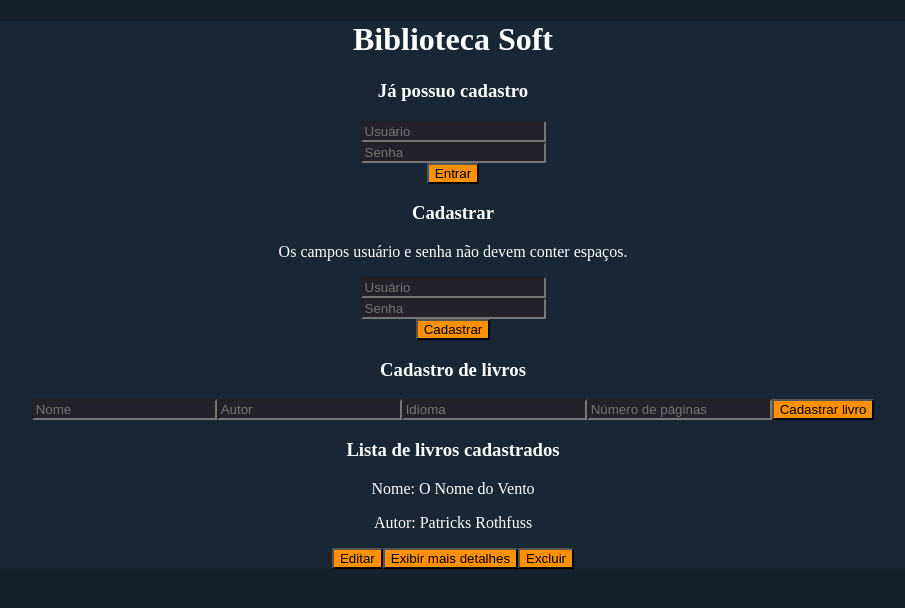
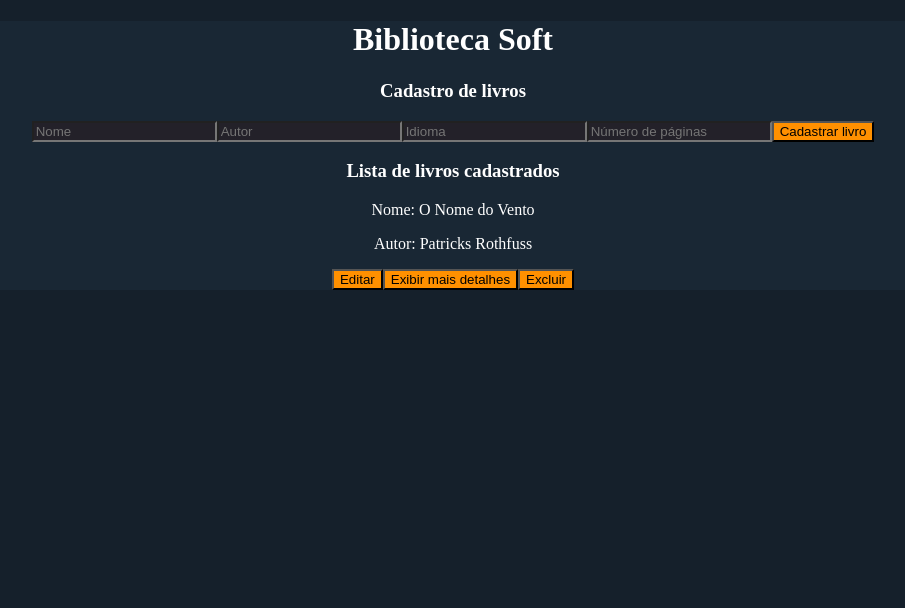
Before and after one commit to arthur-cunha11/soft-library, a React (Create React App) app: page / in a window 1280 px wide. Shown: the top 608 px of the page, without its empty margins (187-1092 px from the left). Built offline with nearby package versions, Linux system fonts and the light colour scheme; data requests are answered from the project's data file.

Commit message:
start using redux hooks

```diff
--- a/src/App.tsx
+++ b/src/App.tsx
@@ -2,19 +2,19 @@ import React from "react";
 import Login from "./components/Forms/UserForm/Login";
 import UserRegister from "./components/Forms/UserForm/Register";
 import BookList from "./components/BookList";
-import { connect } from "react-redux";
+import { useSelector } from "react-redux";
 import { Container, Title, Wrapper } from "./components/index";
 
-interface IProps {
-  isLoginPage?: boolean;
-  isBookListPage?: boolean;
-}
+const App: React.FC = () => {
+  const isLoginPage = useSelector((state: any) => state.reducer.isLoginPage);
+  const isBookListPage = useSelector(
+    (state: any) => state.reducer.isBookListPage
+  );
 
-const App: React.FC<IProps> = ({ isLoginPage, isBookListPage }) => {
   return (
     <Container>
       <Title>Biblioteca Soft</Title>
-      {isLoginPage && (
+      {!isLoginPage && (
         <Wrapper>
           <Login />
           <UserRegister />
@@ -25,9 +25,4 @@ const App: React.FC<IProps> = ({ isLoginPage, isBookListPage }) => {
   );
 };
 
-const mapStateToProps = (state: any) => ({
-  isLoginPage: state.reducer.isLoginPage,
-  isBookListPage: state.reducer.isBookListPage,
-});
-
-export default connect(mapStateToProps)(App);
+export default App;
--- a/src/components/BookList/index.tsx
+++ b/src/components/BookList/index.tsx
@@ -1,28 +1,24 @@
 import React, { useEffect, useState } from "react";
-import { connect } from "react-redux";
-import { Button, SubTitle, Text, Wrapper } from "../index";
 import BookRegister from "../Forms/BookForm/Register";
 import BookEdit from "../Forms/BookForm/Edit";
+import { useDispatch, useSelector } from "react-redux";
+import { Button, SubTitle, Text, Wrapper } from "../index";
+import { setEditingBook, setRefreshGet } from "../../store/actionCreators";
 
-interface IProps {
-  refreshGet?: any;
-  isRefreshGet?: boolean;
-}
-
-const BookList: React.FC<IProps> = ({ refreshGet, isRefreshGet }) => {
+const BookList: React.FC = () => {
+  const dispatch = useDispatch();
+  const refreshGet = useSelector((state: any) => state.reducer.refreshGet);
+  const isEditingBook = useSelector(
+    (state: any) => state.reducer.isEditingBook
+  );
   const [bookList, setBookList] = useState([]);
-  const [isEditing, setIsEditing] = useState<string>("");
   const [showDetails, setShowDetails] = useState<string>("");
-
-  const editBook = async (id: string) => {
-    setIsEditing(id);
-  };
 
   const deleteBook = async (id: string) => {
     await fetch("http://localhost:3000/books/" + id, {
       method: "DELETE",
     });
-    refreshGet(!isRefreshGet);
+    dispatch(setRefreshGet(!refreshGet));
     alert("Livro excluído com sucesso!");
   };
 
@@ -30,7 +26,7 @@ const BookList: React.FC<IProps> = ({ refreshGet, isRefreshGet }) => {
     fetch("http://localhost:3000/books").then((response) =>
       response.json().then((data) => setBookList(data))
     );
-  }, [isRefreshGet]);
+  }, [refreshGet]);
 
   return (
     <Wrapper>
@@ -47,8 +43,10 @@ const BookList: React.FC<IProps> = ({ refreshGet, isRefreshGet }) => {
                 <Text>Número de páginas: {element.pageNumber}</Text>
               </>
             )}
-            {isEditing === element.id && <BookEdit id={element.id} />}
-            <Button onClick={() => editBook(element.id)}>Editar</Button>
+            {isEditingBook === element.id && <BookEdit id={element.id} />}
+            <Button onClick={() => dispatch(setEditingBook(element.id))}>
+              Editar
+            </Button>
             <Button onClick={() => setShowDetails(element.id)}>
               Exibir mais detalhes
             </Button>
@@ -60,8 +58,4 @@ const BookList: React.FC<IProps> = ({ refreshGet, isRefreshGet }) => {
   );
 };
 
-const mapStateToProps = (state: any) => ({
-  refreshGet: state.reducer.refreshGet,
-});
-
-export default connect(mapStateToProps)(BookList);
+export default BookList;
--- a/src/components/Forms/BookForm/Edit.tsx
+++ b/src/components/Forms/BookForm/Edit.tsx
@@ -1,13 +1,15 @@
 import React, { useState } from "react";
+import { useDispatch, useSelector } from "react-redux";
 import { Button, Input, SubTitle, Wrapper } from "../../index";
+import { setEditingBook, setRefreshGet } from "../../../store/actionCreators";
 
 interface IProps {
   id: string;
-  refreshGet?: any;
-  isRefreshGet?: boolean;
 }
 
-const BookEdit: React.FC<IProps> = ({ id, refreshGet, isRefreshGet }) => {
+const BookEdit: React.FC<IProps> = ({ id }) => {
+  const dispatch = useDispatch();
+  const refreshGet = useSelector((state: any) => state.reducer.refreshGet);
   const [author, setAuthor] = useState<string>("");
   const [language, setLanguage] = useState<string>("");
   const [name, setName] = useState<string>("");
@@ -28,12 +30,13 @@ const BookEdit: React.FC<IProps> = ({ id, refreshGet, isRefreshGet }) => {
           pageNumber,
         }),
       });
-      refreshGet(!isRefreshGet);
+      dispatch(setRefreshGet(!refreshGet));
       alert("Livro editado com sucesso!");
       setAuthor("");
       setLanguage("");
       setName("");
       setPageNumber("");
+      dispatch(setEditingBook(0));
     } else {
       alert("Preencha todos os campos de edição!");
     }
--- a/src/components/Forms/BookForm/Register.tsx
+++ b/src/components/Forms/BookForm/Register.tsx
@@ -1,15 +1,11 @@
 import React, { useState } from "react";
-import { AnyAction, bindActionCreators, Dispatch } from "redux";
-import { connect } from "react-redux";
 import { Button, Input, SubTitle, Wrapper } from "../../index";
-import * as actionCreator from "../../../store/actionCreators";
+import { setRefreshGet } from "../../../store/actionCreators";
+import { useDispatch, useSelector } from "react-redux";
 
-interface IProps {
-  refreshGet?: any;
-  isRefreshGet?: boolean;
-}
-
-const BookRegister: React.FC<IProps> = ({ refreshGet, isRefreshGet }) => {
+const BookRegister: React.FC = () => {
+  const dispatch = useDispatch();
+  const refreshGet = useSelector((state: any) => state.reducer.refreshGet);
   const [author, setAuthor] = useState<string>("");
   const [language, setLanguage] = useState<string>("");
   const [name, setName] = useState<string>("");
@@ -30,7 +26,7 @@ const BookRegister: React.FC<IProps> = ({ refreshGet, isRefreshGet }) => {
           pageNumber,
         }),
       });
-      refreshGet(!isRefreshGet);
+      dispatch(setRefreshGet(!refreshGet));
       alert("Livro cadastrado com sucesso!");
       setAuthor("");
       setLanguage("");
@@ -75,7 +71,4 @@ const BookRegister: React.FC<IProps> = ({ refreshGet, isRefreshGet }) => {
   );
 };
 
-const mapDispatchToProps = (dispatch: Dispatch<AnyAction>) =>
-  bindActionCreators(actionCreator, dispatch);
-
-export default connect(null, mapDispatchToProps)(BookRegister);
+export default BookRegister;
--- a/src/components/Forms/UserForm/Login/index.tsx
+++ b/src/components/Forms/UserForm/Login/index.tsx
@@ -1,15 +1,13 @@
 import React, { useState } from "react";
-import { AnyAction, bindActionCreators, Dispatch } from "redux";
-import { connect } from "react-redux";
+import { useDispatch } from "react-redux";
 import { Button, Input, SubTitle, Wrapper } from "../../../index";
-import * as actionCreator from "../../../../store/actionCreators";
+import {
+  toggleLoginPage,
+  toggleBookPage,
+} from "../../../../store/actionCreators";
 
-interface IProps {
-  toggleBookPage?: any;
-  toggleLoginPage?: any;
-}
-
-const Login: React.FC<IProps> = ({ toggleBookPage, toggleLoginPage }) => {
+const Login: React.FC = () => {
+  const dispatch = useDispatch();
   const [password, setPassword] = useState<string>("");
   const [user, setUser] = useState<string>("");
 
@@ -22,8 +20,8 @@ const Login: React.FC<IProps> = ({ toggleBookPage, toggleLoginPage }) => {
     });
 
     if (verifiedLogin) {
-      await toggleLoginPage(false);
-      await toggleBookPage(true);
+      dispatch(toggleLoginPage(false));
+      dispatch(toggleBookPage(true));
     } else {
       alert("Há algum campo incorreto!");
     }
@@ -55,7 +53,4 @@ const Login: React.FC<IProps> = ({ toggleBookPage, toggleLoginPage }) => {
   );
 };
 
-const mapDispatchToProps = (dispatch: Dispatch<AnyAction>) =>
-  bindActionCreators(actionCreator, dispatch);
-
-export default connect(null, mapDispatchToProps)(Login);
+export default Login;
--- a/src/components/Forms/UserForm/Register/index.tsx
+++ b/src/components/Forms/UserForm/Register/index.tsx
@@ -4,9 +4,8 @@ import { Wrapper, SubTitle, Input, Button, Text } from "../../../index";
 const UserRegister: React.FC = () => {
   const [password, setPassword] = useState<string>("");
   const [user, setUser] = useState<string>("");
-  const [signUp, setSignUp] = useState<boolean>(false);
 
-  const handleClick = async (type: string) => {
+  const handleClick = async () => {
     if (user !== "" && password !== "") {
       const verifiedSignUp = await fetch("http://localhost:3000/users", {
         method: "POST",
@@ -21,7 +20,6 @@ const UserRegister: React.FC = () => {
         alert("Cadastro realizado com sucesso!");
         setPassword("");
         setUser("");
-        setSignUp(true);
       }
     } else {
       alert("Por favor preencha os dois campos de cadastro.");
@@ -50,8 +48,7 @@ const UserRegister: React.FC = () => {
           }
         />
       </Wrapper>
-      <Button onClick={() => handleClick("signUp")}>Cadastrar</Button>
-      {signUp && <Text>Cadastro realizado com sucesso!</Text>}
+      <Button onClick={handleClick}>Cadastrar</Button>
     </Wrapper>
   );
 };
--- a/src/index.tsx
+++ b/src/index.tsx
@@ -10,9 +10,11 @@ import { reducer } from "./store/reducer";
 const store = createStore(combineReducers({ reducer }));
 
 ReactDOM.render(
-  <Provider store={store}>
-    <App />
-  </Provider>,
+  <React.StrictMode>
+    <Provider store={store}>
+      <App />
+    </Provider>
+  </React.StrictMode>,
   document.getElementById("root")
 );
 
--- a/src/store/actionCreators.ts
+++ b/src/store/actionCreators.ts
@@ -14,9 +14,16 @@ export const toggleBookPage = (value: boolean) => {
   };
 };
 
-export const refreshGet = (value: boolean) => {
+export const setRefreshGet = (value: boolean) => {
   return {
     type: actionTypes.UPDATE_GETBOOKS,
     value,
   };
 };
+
+export const setEditingBook = (value: number) => {
+  return {
+    type: actionTypes.UPDATE_EDITBOOK,
+    value,
+  };
+};
--- a/src/store/actionTypes.ts
+++ b/src/store/actionTypes.ts
@@ -1,3 +1,4 @@
 export const UPDATE_ISLOGINPAGE = "UPDATE_ISLOGINPAGE";
 export const UPDATE_ISBOOKLISTPAGE = "UPDATE_ISBOOKLISTPAGE";
 export const UPDATE_GETBOOKS = "UPDATE_GETBOOKS";
+export const UPDATE_EDITBOOK = "UPDATE_EDITBOOK";
--- a/src/store/reducer.ts
+++ b/src/store/reducer.ts
@@ -3,20 +3,23 @@ import * as actionTypes from "./actionTypes";
 const initialState = {
   isBookListPage: false,
   isLoginPage: true,
-  isRefreshGet: false,
+  refreshGet: false,
+  isEditingBook: 0,
 };
 
 export const reducer = (
   state = initialState,
-  action: { type: string; value: boolean }
+  action: { type: string; value: any }
 ) => {
   switch (action.type) {
     case actionTypes.UPDATE_ISLOGINPAGE:
-      return action.value;
+      return { ...state, isLoginPage: action.value };
     case actionTypes.UPDATE_ISBOOKLISTPAGE:
-      return action.value;
+      return { ...state, isBookListPage: action.value };
     case actionTypes.UPDATE_GETBOOKS:
-      return action.value;
+      return { ...state, refreshGet: action.value };
+    case actionTypes.UPDATE_EDITBOOK:
+      return { ...state, isEditingBook: action.value };
     default:
       return state;
   }
```
Also changed, not shown: src/db.json (line endings or trailing spaces).
